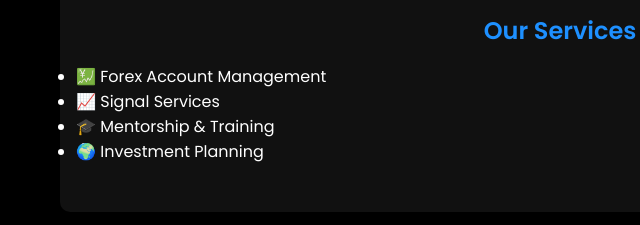
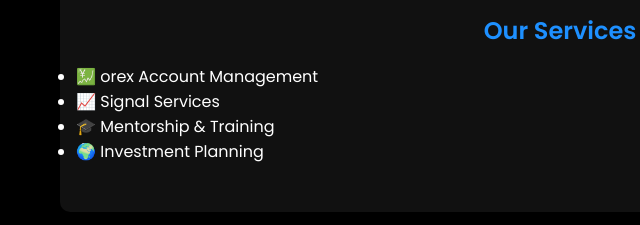
Before and after one commit to luxurywealthsmallrich-dot/Xsoletrades, a plain HTML site: page index.html in a window 1280 px wide. Shown: the part 409-634 px from the top of the page, 80-720 px from the left. Drawn offline with Linux system fonts and the light colour scheme.

Commit message:
Update index.html

```diff
--- a/index.html
+++ b/index.html
@@ -201,7 +201,7 @@
     <div class="advert">🔥 Our services are designed for serious traders. Start growing today!</div>
     <h2>Our Services</h2>
     <ul>
-      <li>💹 Forex Account Management</li>
+      <li>💹 orex Account Management</li>
       <li>📈 Signal Services</li>
       <li>🎓 Mentorship & Training</li>
       <li>🌍 Investment Planning</li>
```
